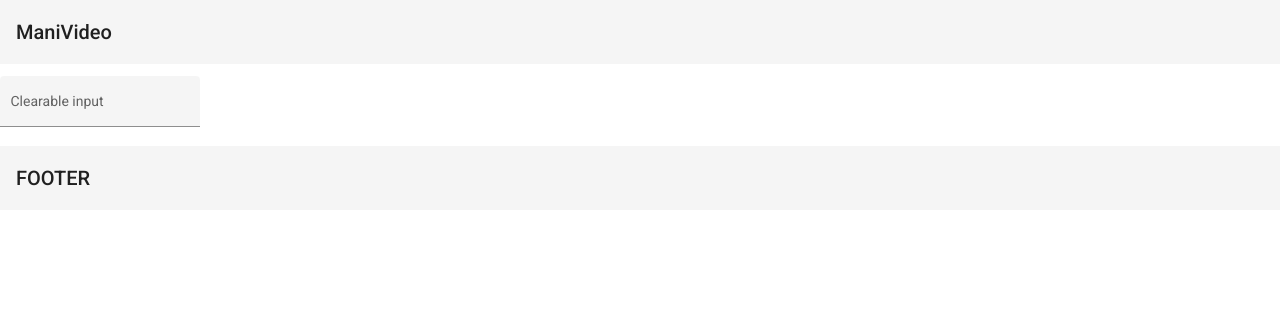
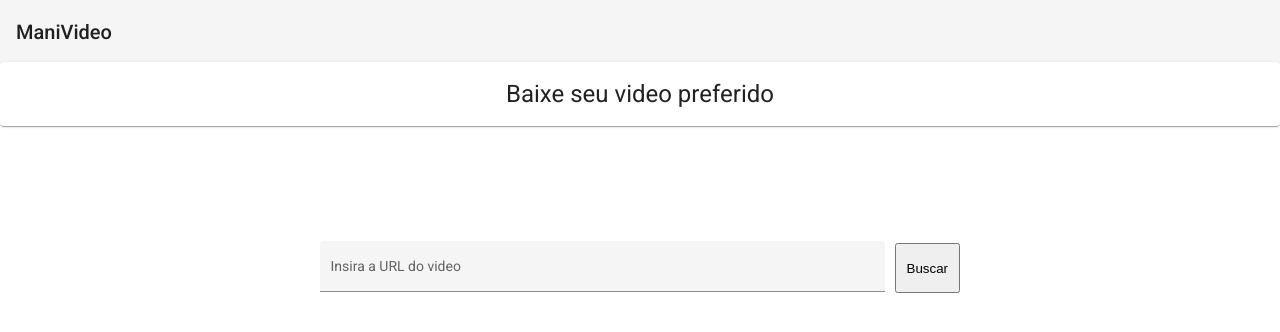
Before and after one commit to SilasSousadeJesus/maniVideo, an Angular app in the folder front-end/: page / in a window 1280 px wide. Shown: the top 332 px of the page. Built offline with nearby package versions, Linux system fonts and the light colour scheme.

Commit message:
construção da pagina gome

```diff
--- a/front-end/package.json
+++ b/front-end/package.json
@@ -11,15 +11,17 @@
   "private": true,
   "dependencies": {
     "@angular/animations": "~13.3.0",
-    "@angular/cdk": "^13.3.6",
+    "@angular/cdk": "^13.3.7",
     "@angular/common": "~13.3.0",
     "@angular/compiler": "~13.3.0",
     "@angular/core": "~13.3.0",
+    "@angular/flex-layout": "^13.0.0-beta.38",
     "@angular/forms": "~13.3.0",
     "@angular/material": "^13.3.6",
     "@angular/platform-browser": "~13.3.0",
     "@angular/platform-browser-dynamic": "~13.3.0",
     "@angular/router": "~13.3.0",
+    "material-design-icons": "^3.0.1",
     "rxjs": "~7.5.0",
     "tslib": "^2.3.0",
     "zone.js": "~0.11.4"
--- a/front-end/src/app/components/home/home.component.html
+++ b/front-end/src/app/components/home/home.component.html
@@ -5,19 +5,24 @@
 </p>
 
 
-<div layout="row"       layout-align="center center" flex>
-  <mat-form-field class="example-form-field" appearance="fill"  >
-    <mat-label>Clearable input</mat-label>
-    <input matInput type="text" [(ngModel)]="value">
-    <button *ngIf="value" matSuffix mat-icon-button aria-label="Clear" (click)="value=''">
-      <mat-icon>close</mat-icon>
-    </button>
-  </mat-form-field>
-</div >
+<mat-card fxLayout="row" fxLayoutAlign="center center" class="title"><h1>Baixe seu video preferido</h1></mat-card>
 
 
-<p>
-  <mat-toolbar>
-    <span>FOOTER</span>
-  </mat-toolbar>
-</p>
+<div fxLayout="row" fxLayoutAlign="center center" class="urlContainer">
+<mat-form-field class="example-form-field" appearance="fill">
+  <mat-label>Insira a URL do video</mat-label>
+  <input matInput type="text" [(ngModel)]="value">
+  <button *ngIf="value" matSuffix mat-icon-button aria-label="Clear" (click)="value=''">
+    <mat-icon>close</mat-icon>
+  </button>
+</mat-form-field>
+<button mat-button color="primary" class="btnUlr">Buscar </button>
+  <!-- <mat-form-field appearance="fill">
+    <mat-label>Select</mat-label>
+    <mat-select>
+      <mat-option value="one">First option</mat-option>
+      <mat-option value="two">Second option</mat-option>
+      <mat-option value="three">three option</mat-option>
+    </mat-select>
+  </mat-form-field> -->
+</div >
--- a/front-end/src/app/components/home/home.component.scss
+++ b/front-end/src/app/components/home/home.component.scss
@@ -3,5 +3,22 @@
 }
 
 .example-form-field {
-  width: 200px;
+  width: 100%;
 }
+
+.urlContainer{
+  height: 300px;
+  width: 50%;
+  margin: 0 auto;
+}
+
+.btnUlr{
+  margin-left: 10px;
+  margin-bottom: 16px;
+  padding: 10px;
+  height: 50px;
+}
+
+.title{
+  margin-top: -14px;
+}
```
Also changed, not shown: front-end/src/app/app.module.ts (+9 -2 lines), 1 other file (tests, documents, lock files or other folders).
